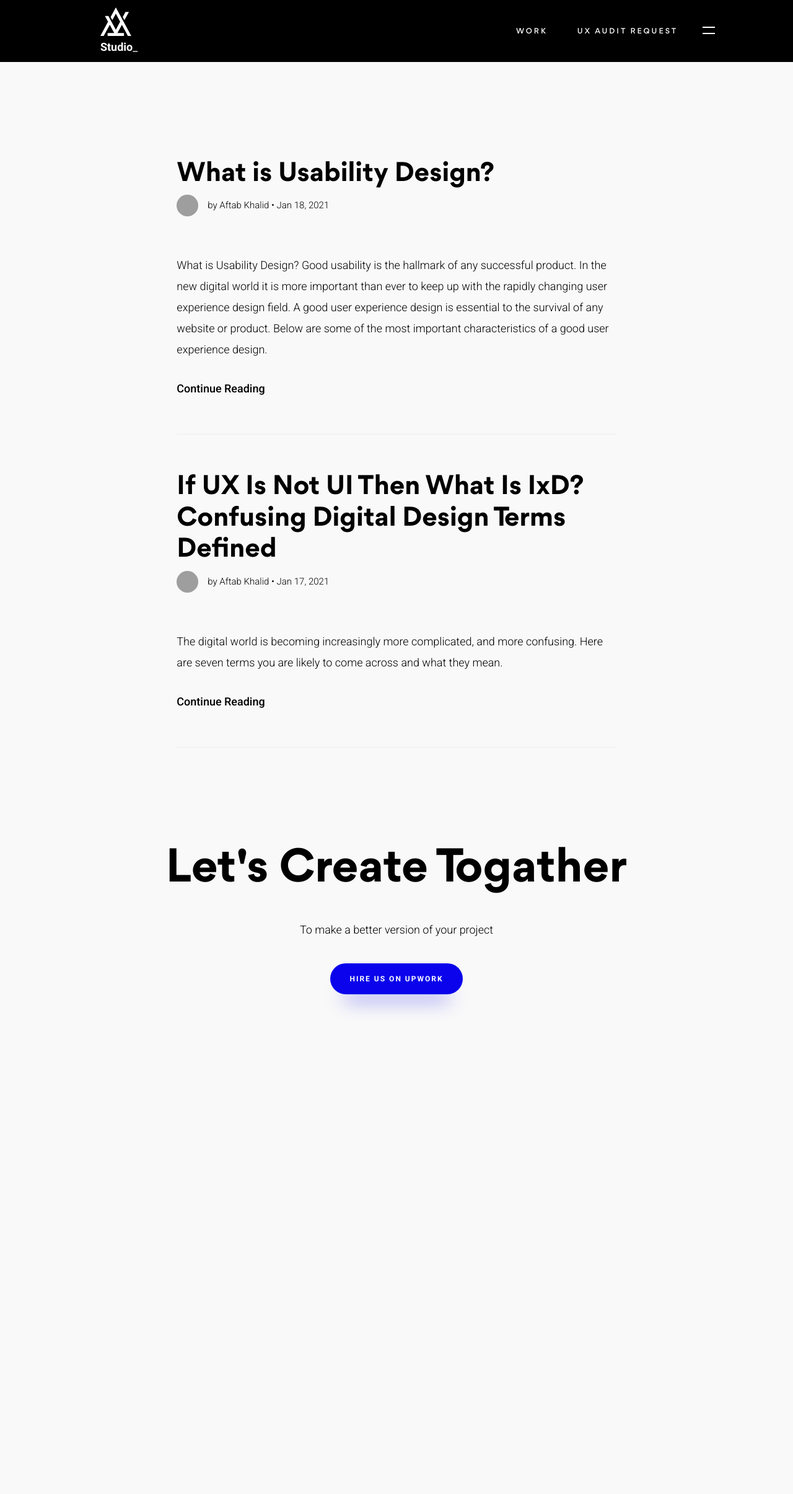
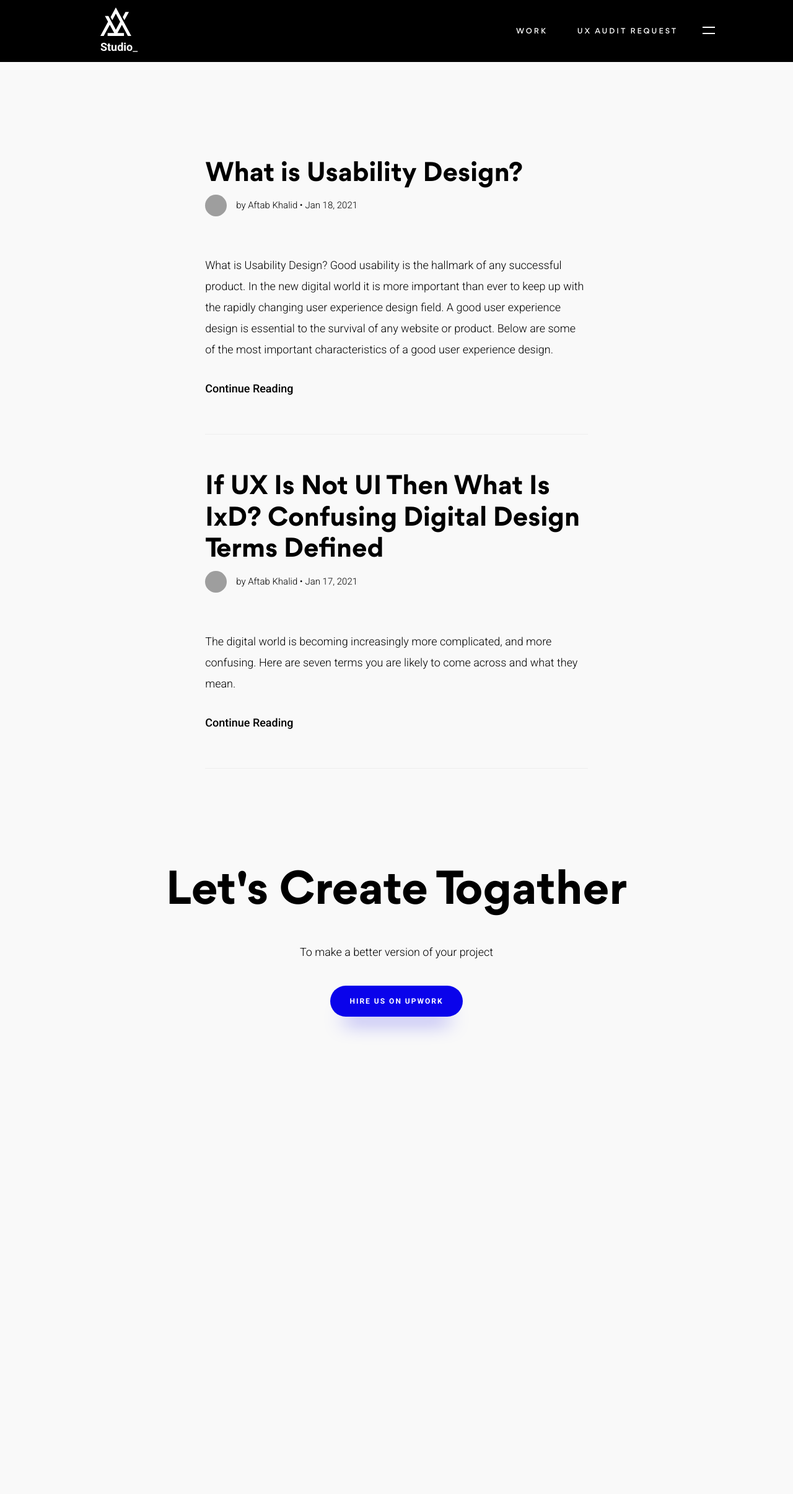
Before and after one commit to aftabkhalid/aks, a Jekyll site: the page built from blog.html, in a window 1280 px wide. Shown: the whole page at 62% size. Built offline with Jekyll 4.4.1, drawn with Linux system fonts in a browser that asks for light colours; before the commit the page ends 2376 px from its top, so only the background shows below that; grey boxes are pictures that could not be loaded.

Commit message:
fix blog

```diff
--- a/_layouts/post.html
+++ b/_layouts/post.html
@@ -5,7 +5,7 @@
 <div class="section-ak pt" data-scroll-section>
   <div class="container">
     <div class="row justify-content-center"">
-      <div class="col-12 col-sm-12 col-md-10 col-lg-8 col-xl-8 col-xxl-8">
+      <div class="col-12 col-sm-12 col-md-10 col-lg-7 col-xl-7 col-xxl-7">
         <div class="post">
           <h1>{{ page.title }}</h1>
 
--- a/blog.html
+++ b/blog.html
@@ -8,7 +8,7 @@
   <div class="container">
 
     <div class="row justify-content-center">
-      <div class="col-12 col-sm-12 col-md-10 col-lg-8 col-xl-8 col-xxl-8">
+      <div class="col-12 col-sm-12 col-md-10 col-lg-7 col-xl-7 col-xxl-7">
 
           {% for post in site.posts %}
             <div class="post">
```
